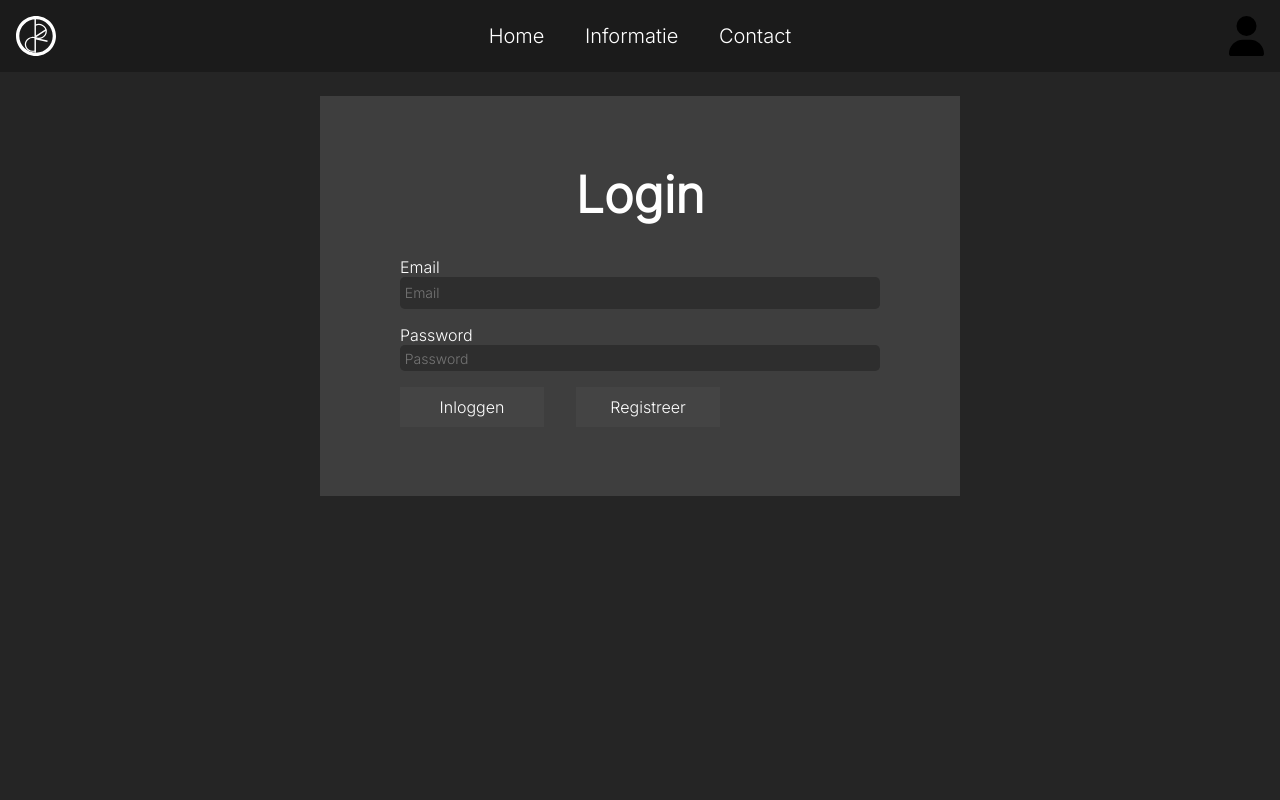
After one commit to TBJ-D/pro-prak4, a PHP site: page /login.php in a window 1280 px wide. The commit adds this page. Run offline with PHP 8.4, Linux system fonts and the light colour scheme; style sheets or scripts are compiled from the project's sources.

Commit message:
Added functionality register/login page

```diff
--- a/contact.php
+++ b/contact.php
@@ -1,6 +1,6 @@
-<head>
+<!-- <head>
     <link rel="stylesheet" href="/scss/contact.scss">
-</head>
+</head> -->
 
 
 <body>
--- a/header.php
+++ b/header.php
@@ -12,7 +12,7 @@
             <li><a href="./index.php">Home</a></li>
             <li><a href="./info.php">Informatie</a></li>
             <li><a href="./contact.php">Contact</a></li>
-
         </ul>
     </nav>
+    <a href="./login.php"><img src="media/user-solid.svg" id="login" alt=""></a>
 </header>
--- /dev/null
+++ b/login.php
@@ -0,0 +1,32 @@
+
+
+<body>
+    <?php
+        include_once("header.php");
+    ?>
+    <main id="register">
+        <div class="form-container form-background">
+            <form method="post" action="login_backend.php">
+                <?php
+                    if(!isset($_COOKIE["user"])) {
+                        echo <<<END
+                        <h1>Login</h1>
+                        <label for="email">Email</label>
+                        <input name="email" type="text" id="email" placeholder="Email" required>
+                        <label for="password">Password</label>
+                        <input name="password" type="password" id="password" placeholder="Password" required>
+                        <div id="buttons">
+                        <button type="submit" class="default">Inloggen</button>
+                        <a href="register.php"><button type="button" class="default">Registreer</button></a>
+                        </div>
+                        END;
+                    }else {
+                        echo "logged in!";
+                    }
+                ?>
+
+            </form>
+        </div>
+    </main>
+
+</body>
--- /dev/null
+++ b/scss/register.scss
@@ -0,0 +1,30 @@
+main#register {
+    display: flex;
+    justify-content: center;
+    align-items: center;
+    .form-container {
+        display: flex;
+        justify-content: center;
+        align-items: center;
+    }
+    .form-background {
+        background-color: #3E3E3E;
+        display: flex;
+        justify-content: center;
+        margin-top: 6rem;
+        padding: 2rem;
+        width: 40rem;
+        height: 25rem;
+    }
+    form {
+        display: flex;
+        flex-direction: column;
+        div#buttons {
+            display: flex;
+            gap: 2rem;
+            a {
+                font-size: 1rem;
+            }
+        }
+    }
+}
--- a/scss/style.scss
+++ b/scss/style.scss
@@ -6,9 +6,10 @@
   box-sizing: border-box;
 }
 
-@import 'index.scss';
-@import 'info.scss';
-@import 'contact.scss';
+@import './index.scss';
+@import './info.scss';
+@import './contact.scss';
+@import './register.scss';
 
 @import url('https://fonts.googleapis.com/css2?family=Inter:wght@300&display=swap');
 p,
@@ -40,11 +41,6 @@ button{
     &.default{
         background-color: #444444;
     }
-    a {
-        font-family: 'Inter', sans-serif;
-        font-weight: 600;
-        font-size: italic;
-    }
 }
 
 header {
@@ -52,15 +48,27 @@ header {
     height: 4.5rem;
     background-color: #1B1B1B;
     position: fixed;
+    left: 0;
+    top: 0;
     display: flex;
     justify-content: center;
 
-    img#logo {
+    img {
         height: 2.5rem;
         height: 2.5rem;
         position: absolute;
-        left: 1rem;
-        top: 1rem;
+        &#logo {
+
+            left: 1rem;
+            top: 1rem;
+        }
+        &#login {
+
+            right: 1rem;
+            top: 1rem;
+            fill: #ffffff;
+            color: #ffffff;
+        }
     }
     nav {
         width: 30%;
```
Also changed, not shown: login_backend.php (added, +32 -0 lines), register.php (added, +25 -0 lines), register_backend.php (added, +51 -0 lines), media/user-solid.svg (added).
